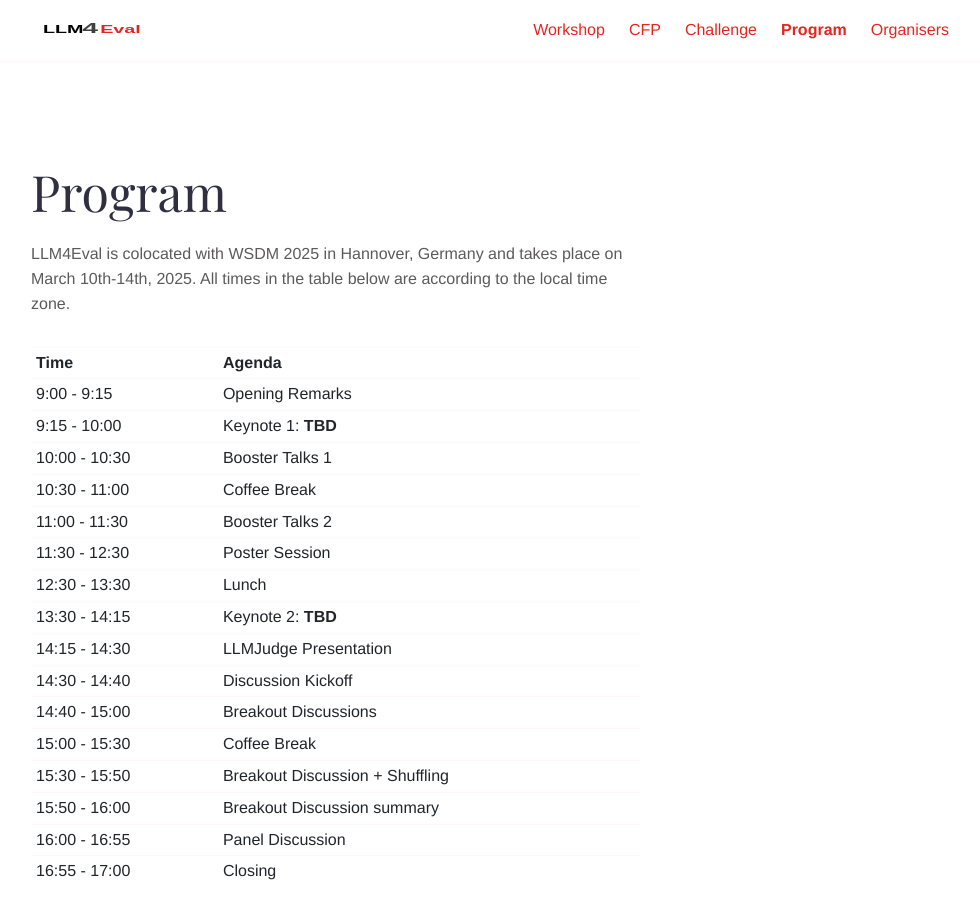
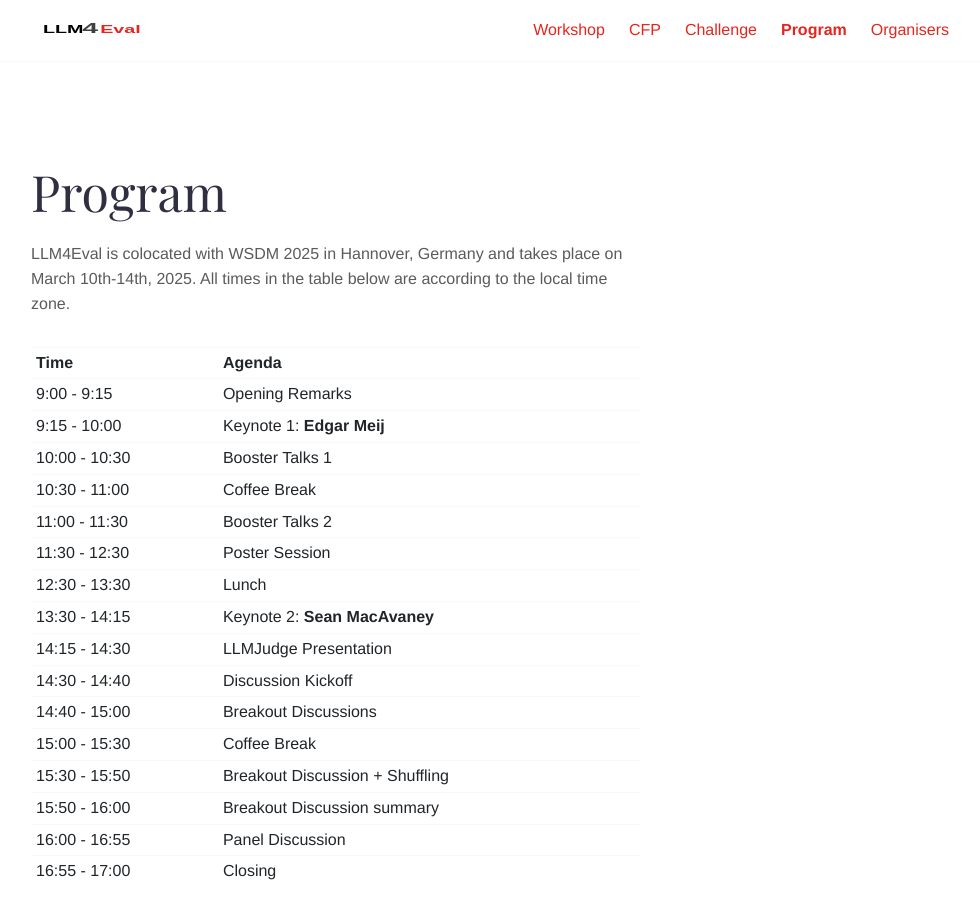
Before and after one commit to llm4eval/WSDM2025, a Jekyll site: the page built from program.md, in a window 1280 px wide and 900 px high. Shown: the whole window, without its empty margins (144-1124 px from the left). Built offline with Jekyll 4.4.1, drawn with Linux system fonts in a browser that asks for light colours.

Commit message:
Update program.md

```diff
--- a/program.md
+++ b/program.md
@@ -11,13 +11,13 @@ LLM4Eval is colocated with WSDM 2025 in Hannover, Germany and takes place on Mar
 | Time          | Agenda                            |
 | ------------- | --------------------------------- |
 | 9:00 - 9:15   | Opening Remarks                   |
-| 9:15 - 10:00  | Keynote 1: __TBD__ |
+| 9:15 - 10:00  | Keynote 1: __Edgar Meij__ |
 | 10:00 - 10:30 | Booster Talks 1                  |
 | 10:30 - 11:00 | Coffee Break                      |
 | 11:00 - 11:30 | Booster Talks 2                  |
 | 11:30 - 12:30 | Poster Session                    |
 | 12:30 - 13:30 | Lunch                             |
-| 13:30 - 14:15 | Keynote 2: __TBD__ |
+| 13:30 - 14:15 | Keynote 2: __Sean MacAvaney__ |
 | 14:15 - 14:30 | LLMJudge Presentation             |
 | 14:30 - 14:40 | Discussion Kickoff                |
 | 14:40 - 15:00 | Breakout Discussions              |
```
